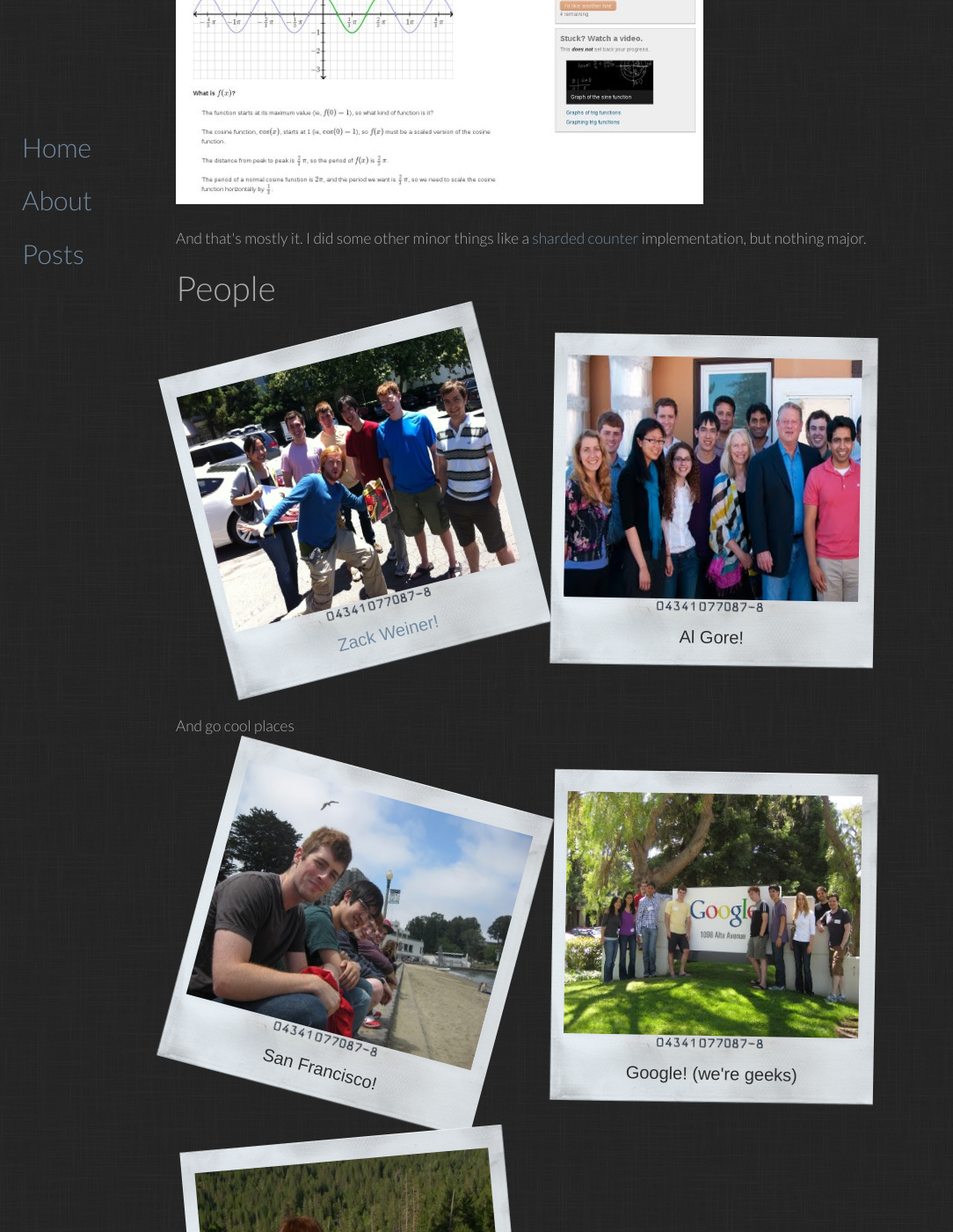
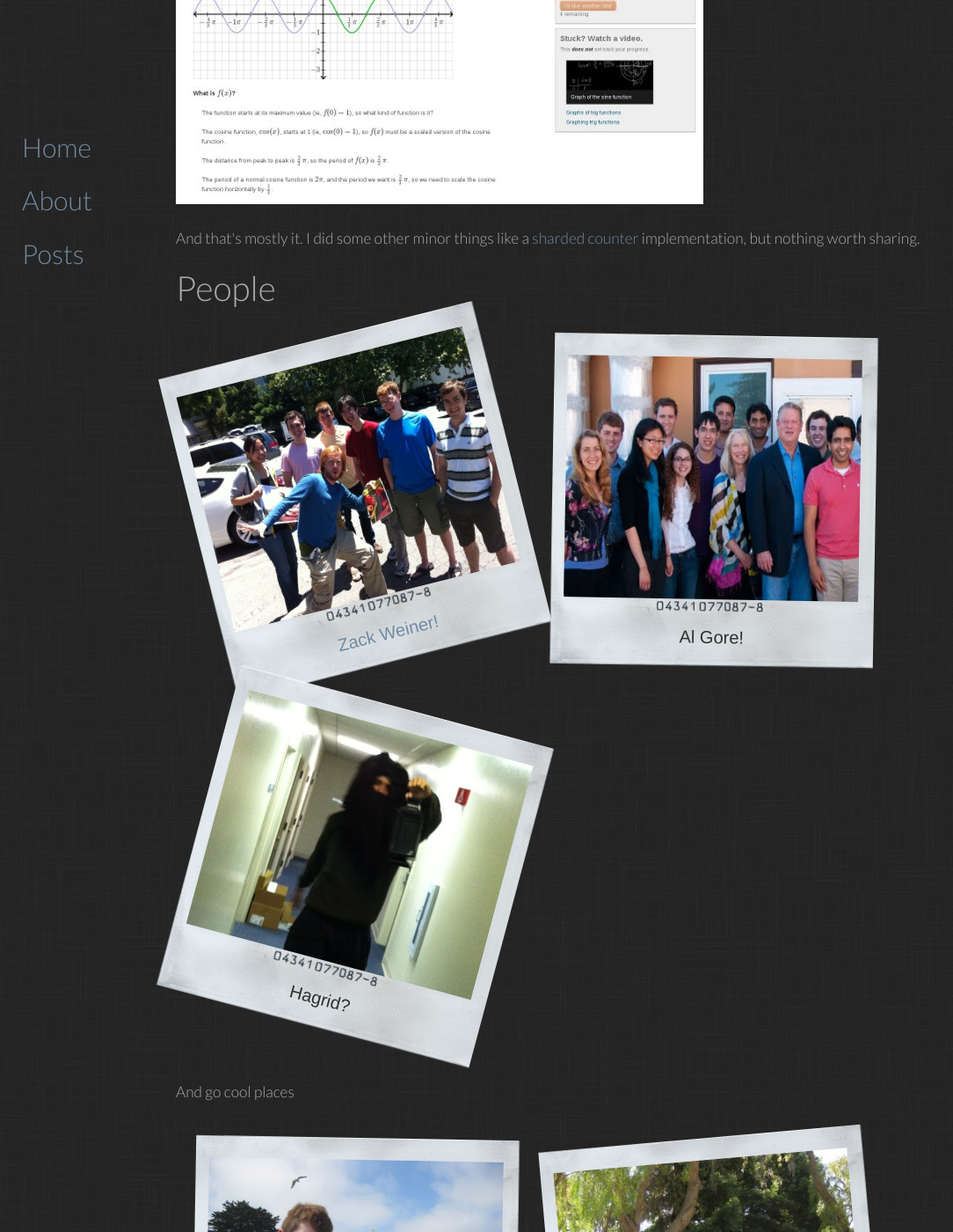
Before and after one commit to joelburget/website, a Jekyll site: the page built from _posts/2012-1-3-khan-summer.html, in a window 1280 px wide and 1400 px high, scrolled down 1352 px. Shown: the whole window at 88% size, without its empty margins (0-1084 px from the left). Built offline with Jekyll 4.4.1, drawn with Linux system fonts in a browser that asks for light colours; nearby versions of some CDN libraries; some web fonts are replaced; some of the changed text lies outside the part shown.

Commit message:
Add two more pictures

```diff
--- a/_posts/2012-1-3-khan-summer.html
+++ b/_posts/2012-1-3-khan-summer.html
@@ -37,7 +37,7 @@
   <p>At the same time I was working on a system to speed up the deploy script. We were using a horrible css compressor that will not be named, which could take several minutes to compress a large stylesheet. It's very bad for productivity when you have to wait ten minutes to deploy a new version of the site. What I did was cache the stylesheets on the deployer's computer so they don't need to be run through the compressor again if they haven't changed since the last time. I consider this project a failure, since we recently replaced the css compressor which sped things up enough that this work is not necessary anymore and should probably be removed from the code. Lessons learned: challenge assumptions and be lazy.</p>
   <p>To finish out the summer I spent about a month working on a system for teachers and students to view completed problems as a timeline showing when the student asked for hints and submitted answers, as well as showing what the exercises looked like to them at that point.</p>
   <a href="/media/img/summer/timeline.jpg"><img src="/media/img/summer/timeline.jpg" alt="Example Timeline" width=600px height=406px></a>
-  <p>And that's mostly it. I did some other minor things like a <a href="http://code.google.com/appengine/articles/sharding_counters.html">sharded counter</a> implementation, but nothing major.</p>
+  <p>And that's mostly it. I did some other minor things like a <a href="http://code.google.com/appengine/articles/sharding_counters.html">sharded counter</a> implementation, but nothing worth sharing.</p>
   <h2>People</h2>
   <p got to meet some amazing people</p>
   <div id=gallery1>
@@ -48,6 +48,10 @@
     <figure class=polaroid>
     <a class=lightbox href="/media/img/summer/gore-2_full.jpg"><img src="/media/img/summer/gore-2_thumb.jpg"></a>
       <figcaption>Al Gore!</figcaption>
+    </figure>
+    <figure class=polaroid>
+    <a class=lightbox href="/media/img/summer/hagrid_full.jpg"><img src="/media/img/summer/hagrid_thumb.jpg"></a>
+      <figcaption>Hagrid?</figcaption>
     </figure>
   </div>
   <p style="clear: both; padding-top: 35px;">And go cool places</p>
@@ -64,5 +68,9 @@
     <a class=lightbox href="/media/img/summer/near-death_full.jpg"><img src="/media/img/summer/near-death_thumb.jpg"></a>
       <figcaption>Near Death at Yosemite!</figcaption>
     </figure>
+    <figure class=polaroid>
+    <a class=lightbox href="/media/img/summer/aquarium_full.jpg"><img src="/media/img/summer/aquarium_thumb.jpg"></a>
+      <figcaption>Monterey Bay Aquarium!</figcaption>
+    </figure>
   </div>
 </div>
```
Also changed, not shown: media/img/summer/aquarium_full.jpg (added), media/img/summer/aquarium_thumb.jpg (added), media/img/summer/hagrid_full.jpg (added), media/img/summer/hagrid_thumb.jpg (added).
